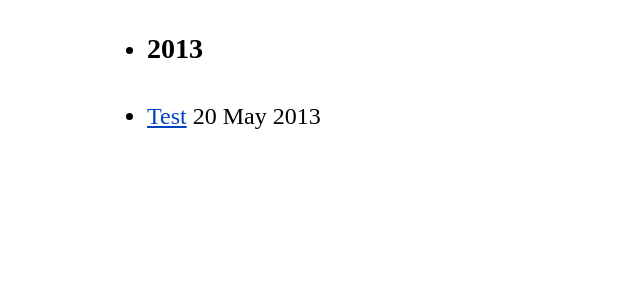
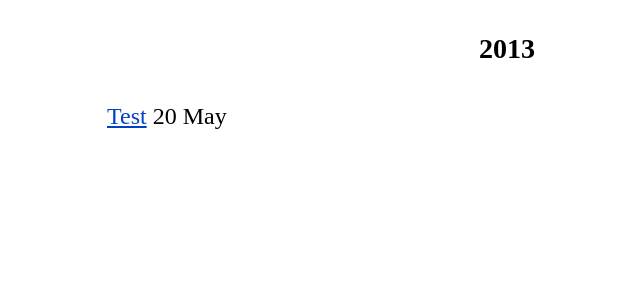
Before and after one commit to lvivski/blog, a Jekyll site: the page built from index.html, in a window 1280 px wide. Shown: the top 300 px of the page, without its empty margins (133-773 px from the left). Built offline with Jekyll 4.4.1, drawn with Linux system fonts in a browser that asks for light colours; some web fonts are replaced; Markdown is read by kramdown in place of the engine named in the settings.

Commit message:
posts list

```diff
--- a/css/main.css
+++ b/css/main.css
@@ -27,3 +27,12 @@ a {
 a:hover {
 	color: #c00;
 }
+
+nav ul {
+	padding: 0;
+	list-style: none;
+}
+
+nav h3 {
+	text-align: center;
+}
--- a/index.html
+++ b/index.html
@@ -14,7 +14,7 @@ title: Opinionated
 	{% endif %}
 	<li>
 		<a class="nine columns" href="{{ site.path }}{{ post.url }}">{{ post.title }}</a>
-		<time datetime="{{ post.date}}">{{ post.date | date: "%d %b %Y" }}</span>
+		<time datetime="{{ post.date }}">{{ post.date | date: "%d %b" }}</span>
 	</li>
 {% endfor %}
 </ul></nav>
```
